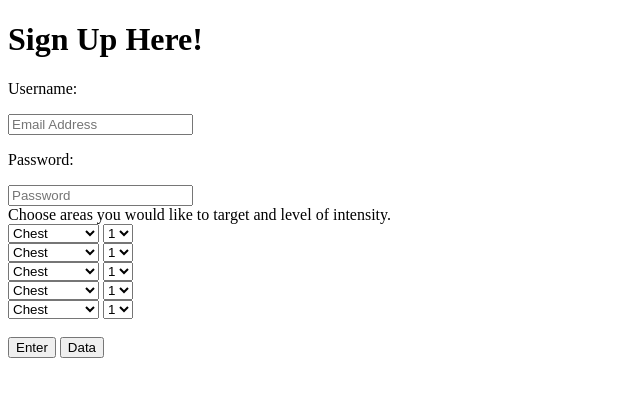
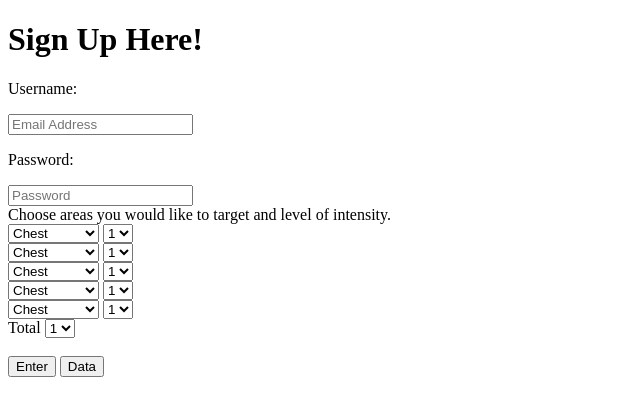
Before and after one commit to ArvindVivek/Hymn, a Flask app: template public/templates/signup.html in a window 1280 px wide. Shown: the top 416 px of the page, without its empty margins (0-640 px from the left). Run offline with Flask 2, Linux system fonts and the light colour scheme; the template is opened without the code that fills it, so the values that code supplies are empty; some libraries are stand-ins or nearby versions.

Commit message:
Global intensity var update

```diff
--- a/public/design_files/js/home_js.js
+++ b/public/design_files/js/home_js.js
@@ -142,6 +142,8 @@ function readData() {
             }
         }
 
+        intensity = snapshot.val().total;
+
         console.log(muscles);
 
     });
--- a/public/design_files/js/signup_js.js
+++ b/public/design_files/js/signup_js.js
@@ -54,12 +54,15 @@ function signup() {
     var exercise_five = document.getElementById("area_5").value;
     var intensity_five = document.getElementById("level_5").value;
 
+    var total_val = document.getElementById("total_select").value;
+
     database.ref('users/' + name + "/Preferences").set({
         first_area: {exercise_one, intensity_one},
         second_area: {exercise_two, intensity_two},
         third_area: {exercise_three, intensity_three},
         fourth_area: {exercise_four, intensity_four},
-        fifth_area: {exercise_five, intensity_five}
+        fifth_area: {exercise_five, intensity_five},
+        total: total_val
     });
 }
 
--- a/public/templates/signup.html
+++ b/public/templates/signup.html
@@ -131,6 +131,16 @@
       </select>
     </div>
 
+    <div class="preferences-6">
+      <label>Total</label>
+
+      <select id="total_select">
+        <option value="1">1</option>
+        <option value="2">2</option>
+        <option value="3">3</option>
+      </select>
+    </div>
+
   </div>
   </br>
 
```
